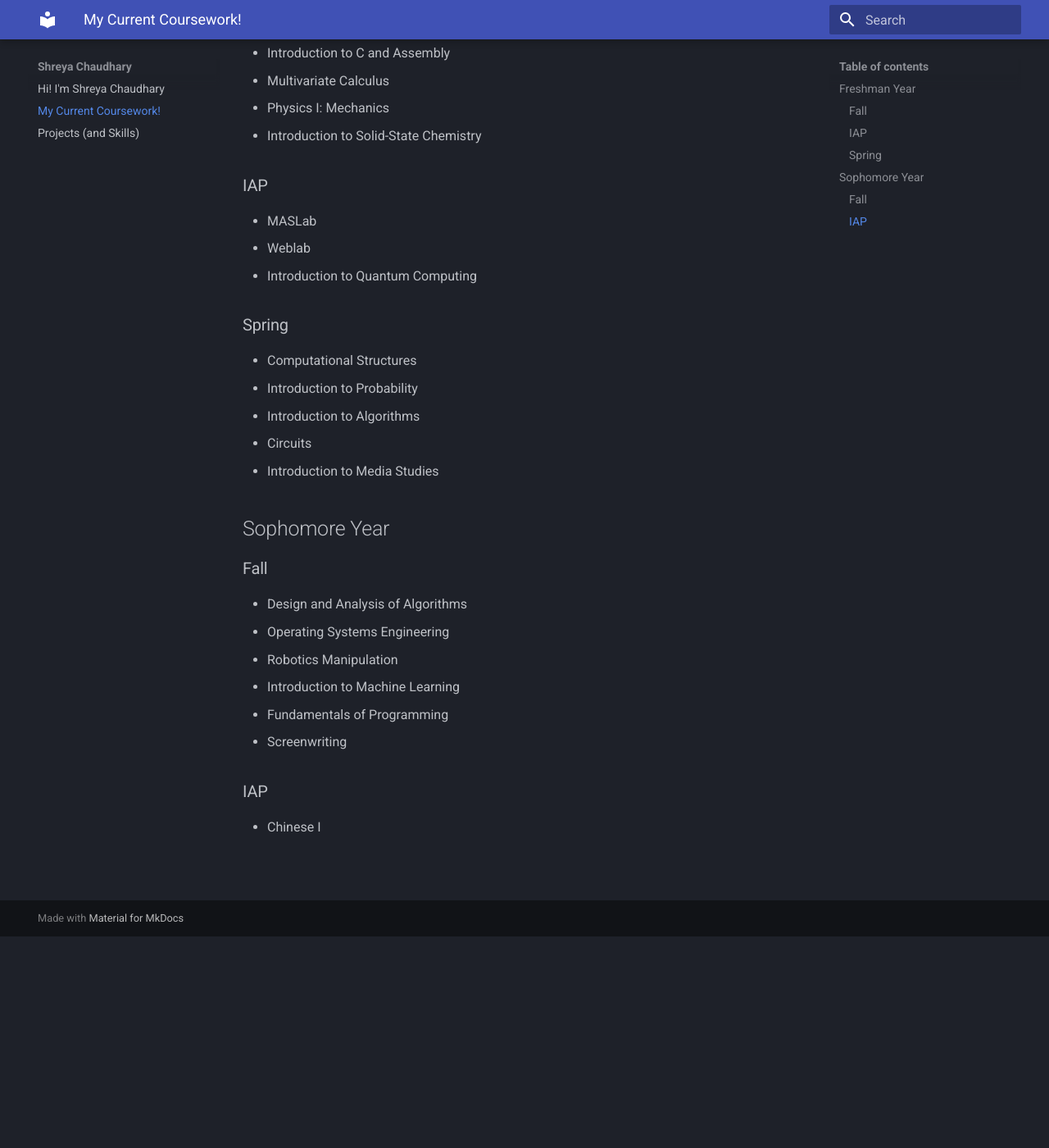
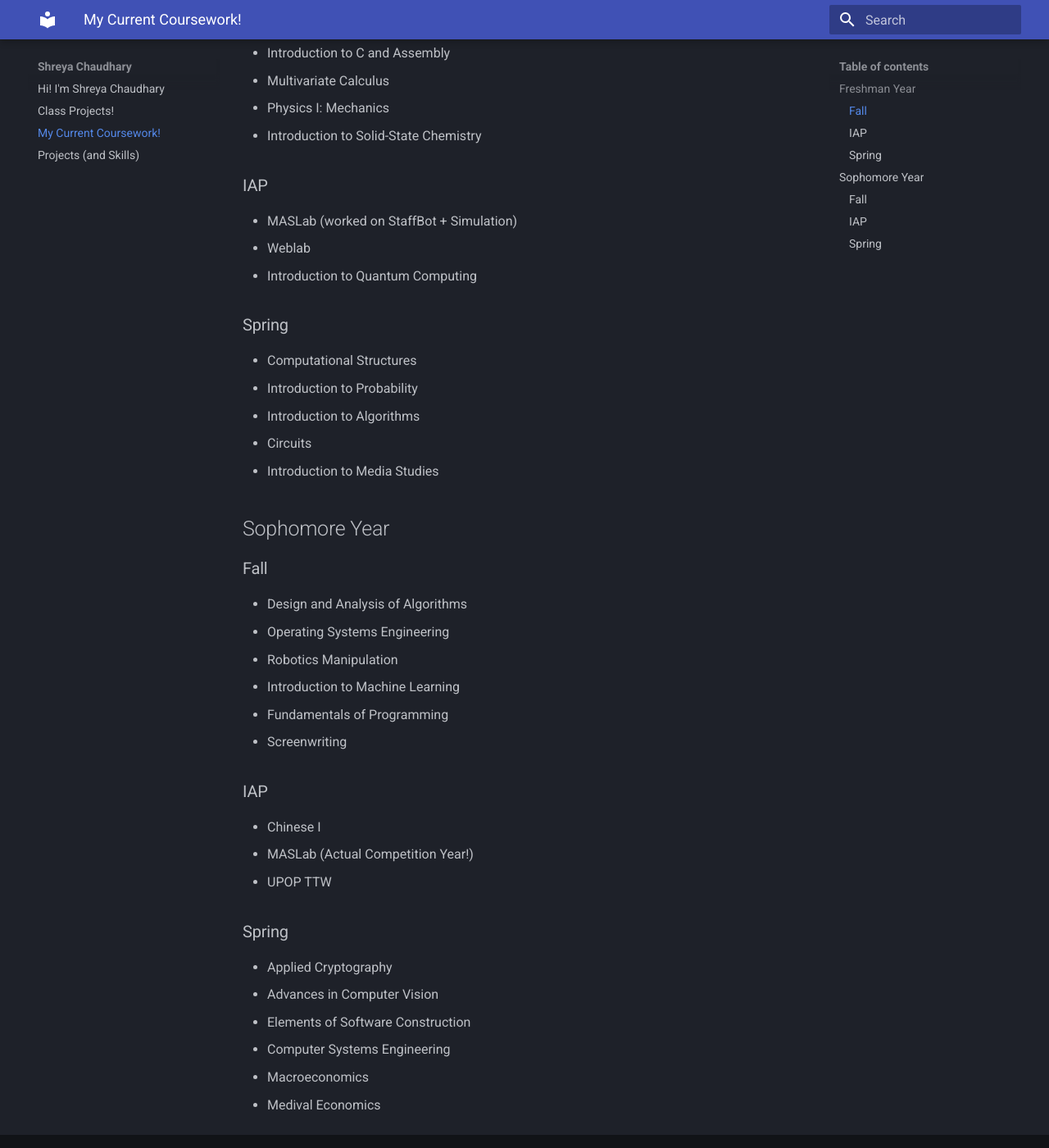
Before and after one commit to reyccodes/portfolio, an MkDocs documentation site: the page built from docs/classes.md, in a window 1280 px wide and 1400 px high, scrolled down 258 px. Shown: the whole window at 82% size. Built offline with MkDocs 1.6.1 and Material for MkDocs 9.7.7, drawn with Linux system fonts in a browser that asks for light colours.

```diff
--- a/docs/classes.md
+++ b/docs/classes.md
@@ -10,7 +10,7 @@
 - Introduction to Solid-State Chemistry
 
 ### IAP
-- MASLab
+- MASLab (worked on StaffBot + Simulation)
 - Weblab
 - Introduction to Quantum Computing
 
@@ -33,3 +33,13 @@
 
 ### IAP
 - Chinese I
+- MASLab (Actual Competition Year!)
+- UPOP TTW
+
+### Spring
+- Applied Cryptography
+- Advances in Computer Vision
+- Elements of Software Construction
+- Computer Systems Engineering
+- Macroeconomics
+- Medival Economics
```
Also changed, not shown: docs/class_projects.md (added, +23 -0 lines).
